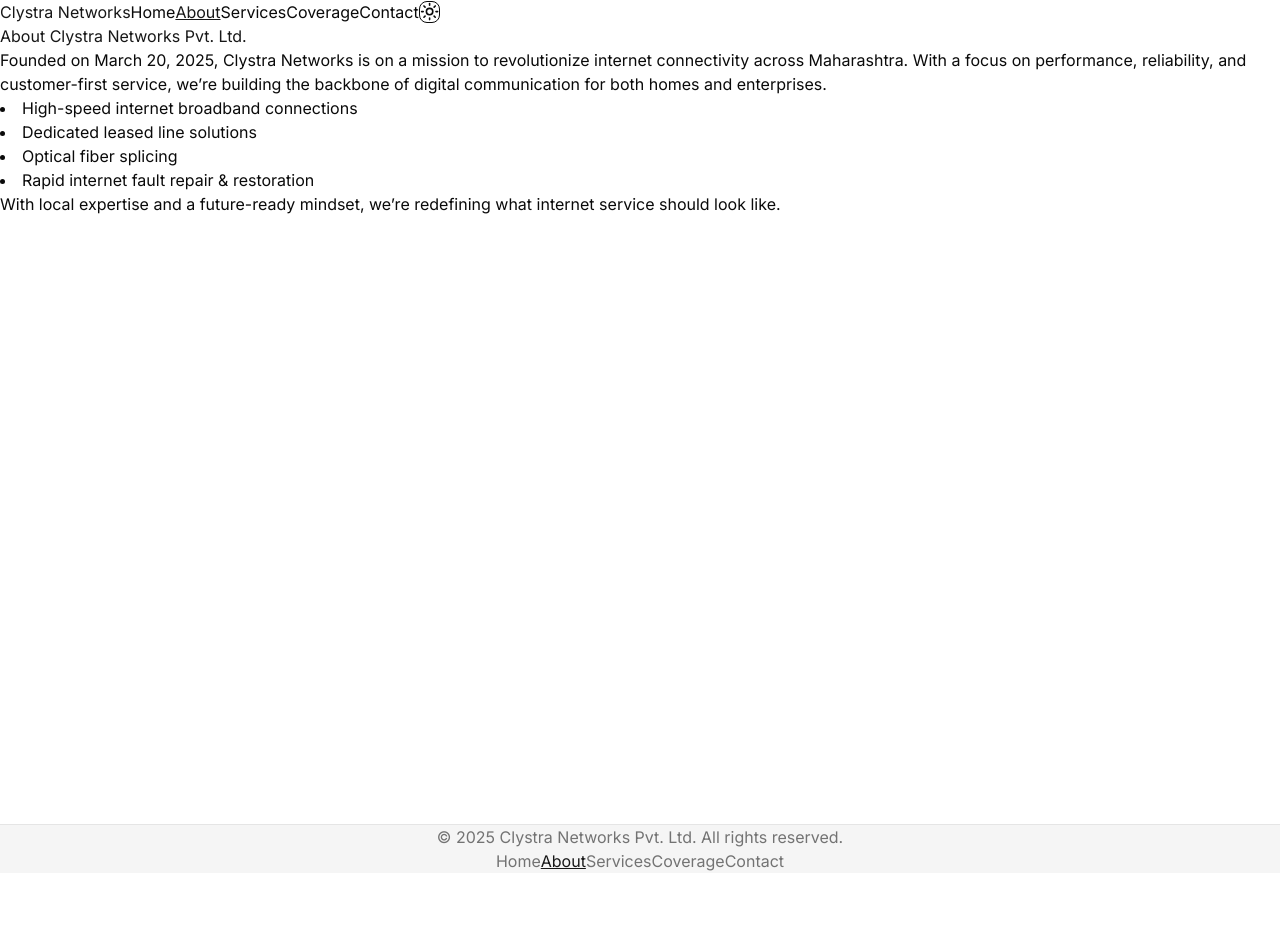
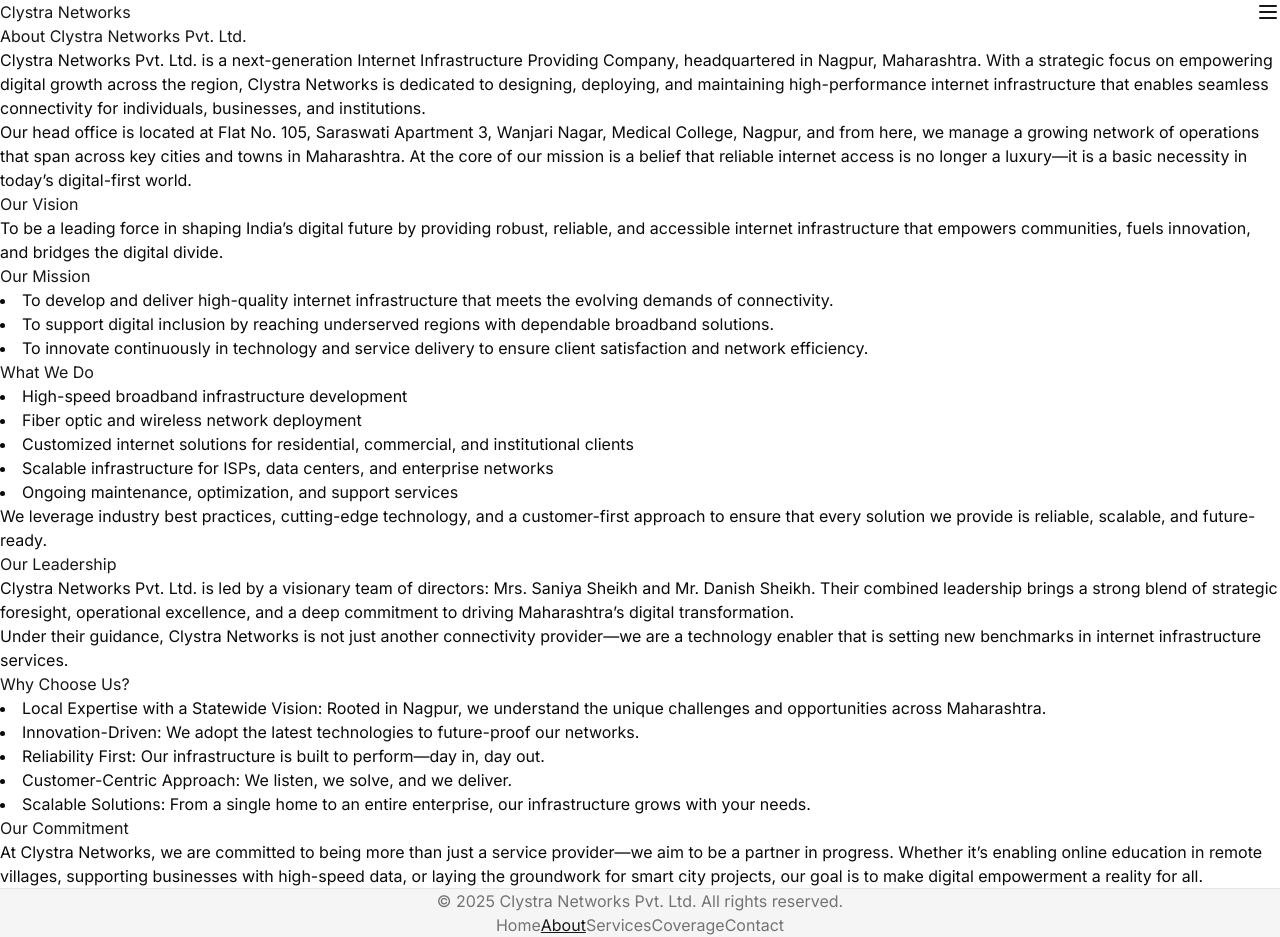
Before and after one commit to ArhanAnsari/Clystra, a Next.js app: page /about in a window 1280 px wide. Before the commit the page ends 873 px from the top, so only its background shows below. Built offline with nearby package versions, Linux system fonts and the light colour scheme.

Commit message:
Enhancing the Navbar & Footer and Updated the About page

```diff
--- a/app/about/page.tsx
+++ b/app/about/page.tsx
@@ -1,21 +1,74 @@
-// File: app/about/page.tsx
-import React from "react";
-
+// 📄 About Page (app/about/page.tsx)
 export default function AboutPage() {
   return (
-    <main className="min-h-screen bg-background text-foreground px-6 py-10 md:px-20">
+    <main className="min-h-screen px-6 py-10 max-w-4xl mx-auto">
       <h1 className="text-3xl font-bold text-primary mb-4">About Clystra Networks Pvt. Ltd.</h1>
       <p className="mb-4">
-        Founded on March 20, 2025, Clystra Networks is on a mission to revolutionize internet connectivity across Maharashtra. With a focus on performance, reliability, and customer-first service, we’re building the backbone of digital communication for both homes and enterprises.
+        Clystra Networks Pvt. Ltd. is a next-generation Internet Infrastructure Providing Company, headquartered in
+        Nagpur, Maharashtra. With a strategic focus on empowering digital growth across the region, Clystra Networks is
+        dedicated to designing, deploying, and maintaining high-performance internet infrastructure that enables
+        seamless connectivity for individuals, businesses, and institutions.
       </p>
-      <ul className="list-disc list-inside space-y-2">
-        <li>High-speed internet broadband connections</li>
-        <li>Dedicated leased line solutions</li>
-        <li>Optical fiber splicing</li>
-        <li>Rapid internet fault repair & restoration</li>
+      <p className="mb-4">
+        Our head office is located at Flat No. 105, Saraswati Apartment 3, Wanjari Nagar, Medical College, Nagpur, and
+        from here, we manage a growing network of operations that span across key cities and towns in Maharashtra. At
+        the core of our mission is a belief that reliable internet access is no longer a luxury—it is a basic necessity
+        in today’s digital-first world.
+      </p>
+
+      <h2 className="text-2xl font-semibold text-primary mt-8 mb-2">Our Vision</h2>
+      <p className="mb-4">
+        To be a leading force in shaping India’s digital future by providing robust, reliable, and accessible internet
+        infrastructure that empowers communities, fuels innovation, and bridges the digital divide.
+      </p>
+
+      <h2 className="text-2xl font-semibold text-primary mt-8 mb-2">Our Mission</h2>
+      <ul className="list-disc list-inside mb-4 space-y-1">
+        <li>To develop and deliver high-quality internet infrastructure that meets the evolving demands of connectivity.</li>
+        <li>To support digital inclusion by reaching underserved regions with dependable broadband solutions.</li>
+        <li>To innovate continuously in technology and service delivery to ensure client satisfaction and network efficiency.</li>
       </ul>
-      <p className="mt-4">
-        With local expertise and a future-ready mindset, we’re redefining what internet service should look like.
+
+      <h2 className="text-2xl font-semibold text-primary mt-8 mb-2">What We Do</h2>
+      <ul className="list-disc list-inside mb-4 space-y-1">
+        <li>High-speed broadband infrastructure development</li>
+        <li>Fiber optic and wireless network deployment</li>
+        <li>Customized internet solutions for residential, commercial, and institutional clients</li>
+        <li>Scalable infrastructure for ISPs, data centers, and enterprise networks</li>
+        <li>Ongoing maintenance, optimization, and support services</li>
+      </ul>
+
+      <p className="mb-4">
+        We leverage industry best practices, cutting-edge technology, and a customer-first approach to ensure that every
+        solution we provide is reliable, scalable, and future-ready.
+      </p>
+
+      <h2 className="text-2xl font-semibold text-primary mt-8 mb-2">Our Leadership</h2>
+      <p className="mb-4">
+        Clystra Networks Pvt. Ltd. is led by a visionary team of directors: Mrs. Saniya Sheikh and Mr. Danish Sheikh.
+        Their combined leadership brings a strong blend of strategic foresight, operational excellence, and a deep
+        commitment to driving Maharashtra’s digital transformation.
+      </p>
+
+      <p className="mb-4">
+        Under their guidance, Clystra Networks is not just another connectivity provider—we are a technology enabler
+        that is setting new benchmarks in internet infrastructure services.
+      </p>
+
+      <h2 className="text-2xl font-semibold text-primary mt-8 mb-2">Why Choose Us?</h2>
+      <ul className="list-disc list-inside mb-4 space-y-1">
+        <li>Local Expertise with a Statewide Vision: Rooted in Nagpur, we understand the unique challenges and opportunities across Maharashtra.</li>
+        <li>Innovation-Driven: We adopt the latest technologies to future-proof our networks.</li>
+        <li>Reliability First: Our infrastructure is built to perform—day in, day out.</li>
+        <li>Customer-Centric Approach: We listen, we solve, and we deliver.</li>
+        <li>Scalable Solutions: From a single home to an entire enterprise, our infrastructure grows with your needs.</li>
+      </ul>
+
+      <h2 className="text-2xl font-semibold text-primary mt-8 mb-2">Our Commitment</h2>
+      <p className="mb-4">
+        At Clystra Networks, we are committed to being more than just a service provider—we aim to be a partner in
+        progress. Whether it’s enabling online education in remote villages, supporting businesses with high-speed data,
+        or laying the groundwork for smart city projects, our goal is to make digital empowerment a reality for all.
       </p>
     </main>
   );
--- a/components/Footer.tsx
+++ b/components/Footer.tsx
@@ -1,22 +1,20 @@
 // 🦶 Footer (app/components/Footer.tsx)
-'use client';
-
-import Link from "next/link";
-import { usePathname } from "next/navigation";
+import Link from 'next/link';
+import { usePathname } from 'next/navigation';
 
 const NAV_LINKS = [
-  { name: "Home", href: "/" },
-  { name: "About", href: "/about" },
-  { name: "Services", href: "/services" },
-  { name: "Coverage", href: "/coverage" },
-  { name: "Contact", href: "/contact" },
+  { name: 'Home', href: '/' },
+  { name: 'About', href: '/about' },
+  { name: 'Services', href: '/services' },
+  { name: 'Coverage', href: '/coverage' },
+  { name: 'Contact', href: '/contact' },
 ];
 
 export default function Footer() {
   const pathname = usePathname();
 
   return (
-    <footer className="w-full border-t border-border bg-muted px-6 py-6 text-center text-sm">
+    <footer className="w-full border-t border-border bg-muted px-6 py-6 text-center text-sm mt-auto">
       <div className="flex flex-col md:flex-row justify-between items-center gap-4">
         <p className="text-muted-foreground">
           &copy; {new Date().getFullYear()} Clystra Networks Pvt. Ltd. All rights reserved.
--- a/components/Navbar.tsx
+++ b/components/Navbar.tsx
@@ -3,25 +3,29 @@
 import Link from 'next/link';
 import { usePathname } from 'next/navigation';
 import { ModeToggle } from './ModeToggle';
+import { Menu, X } from 'lucide-react';
+import { useState } from 'react';
 
 const NAV_LINKS = [
-  { name: "Home", href: "/" },
-  { name: "About", href: "/about" },
-  { name: "Services", href: "/services" },
-  { name: "Coverage", href: "/coverage" },
-  { name: "Contact", href: "/contact" },
+  { name: 'Home', href: '/' },
+  { name: 'About', href: '/about' },
+  { name: 'Services', href: '/services' },
+  { name: 'Coverage', href: '/coverage' },
+  { name: 'Contact', href: '/contact' },
 ];
 
 export default function Navbar() {
   const pathname = usePathname();
+  const [isOpen, setIsOpen] = useState(false);
 
   return (
-    <header className="w-full bg-background text-foreground shadow px-6 py-4 flex justify-between items-center sticky top-0 z-50">
-      <nav className="flex gap-6 items-center flex-wrap">
-        <Link href="/" className="text-xl font-bold text-primary whitespace-nowrap">
-          Clystra Networks
-        </Link>
-        <div className="flex space-x-4 flex-wrap items-center">
+    <header className="w-full bg-background text-foreground shadow px-6 py-4 sticky top-0 z-50">
+      <nav className="flex justify-between items-center">
+        <div className="text-xl font-bold text-primary whitespace-nowrap">
+          <Link href="/">Clystra Networks</Link>
+        </div>
+
+        <div className="hidden md:flex space-x-6 items-center">
           {NAV_LINKS.map((link) => (
             <Link
               key={link.name}
@@ -33,9 +37,36 @@ export default function Navbar() {
               {link.name}
             </Link>
           ))}
+          <ModeToggle />
         </div>
-        <ModeToggle />
+
+        <div className="md:hidden flex items-center">
+          <button onClick={() => setIsOpen(!isOpen)} className="text-primary">
+            {isOpen ? <X /> : <Menu />}
+          </button>
+        </div>
       </nav>
+
+      {/* Mobile Menu */}
+      {isOpen && (
+        <div className="md:hidden mt-4 space-y-2">
+          {NAV_LINKS.map((link) => (
+            <Link
+              key={link.name}
+              href={link.href}
+              onClick={() => setIsOpen(false)}
+              className={`block px-4 py-2 text-sm font-medium rounded transition-colors duration-200 ${
+                pathname === link.href ? 'text-primary underline' : 'hover:text-primary'
+              }`}
+            >
+              {link.name}
+            </Link>
+          ))}
+          <div className="px-4">
+            <ModeToggle />
+          </div>
+        </div>
+      )}
     </header>
   );
 }
```
